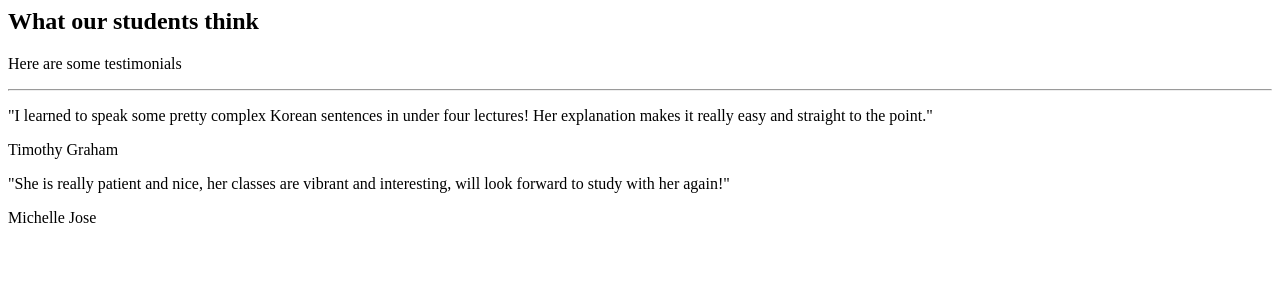
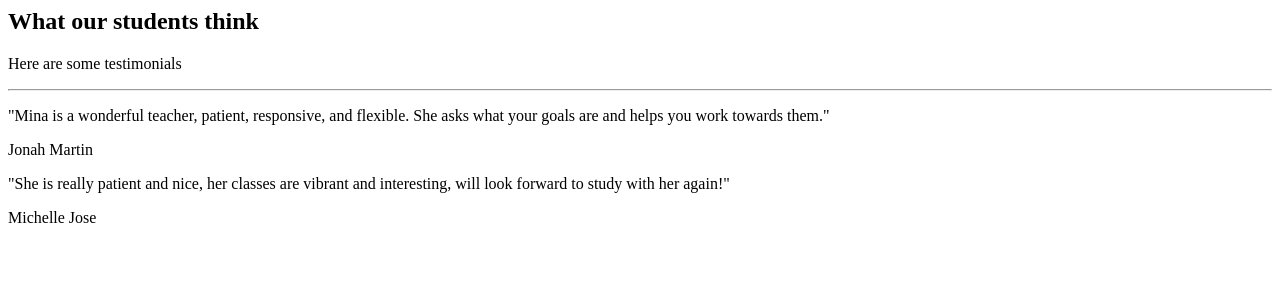
Before and after one commit to onhout/minalanguage, a Django app: template mina/templates/main_parts/6.html in a window 1280 px wide. Shown: the top 300 px of the page. Run offline with Django 3.2, Linux system fonts and the light colour scheme; the template is opened without the code that fills it, so the values that code supplies are empty.

Commit message:
changed testimonial

```diff
--- a/mina/templates/main_parts/6.html
+++ b/mina/templates/main_parts/6.html
@@ -8,9 +8,9 @@
             </div>
             <div class="col-md-6 col-sm-6">
                 <div class="text-comment">
-                    <p class="text-par">"I learned to speak some pretty complex Korean sentences in under four lectures!
-                        Her explanation makes it really easy and straight to the point."</p>
-                    <p class="text-name">Timothy Graham</p>
+                    <p class="text-par">"Mina is a wonderful teacher, patient, responsive, and flexible. She asks what
+                        your goals are and helps you work towards them."</p>
+                    <p class="text-name">Jonah Martin</p>
                 </div>
             </div>
             <div class="col-md-6 col-sm-6">
```
